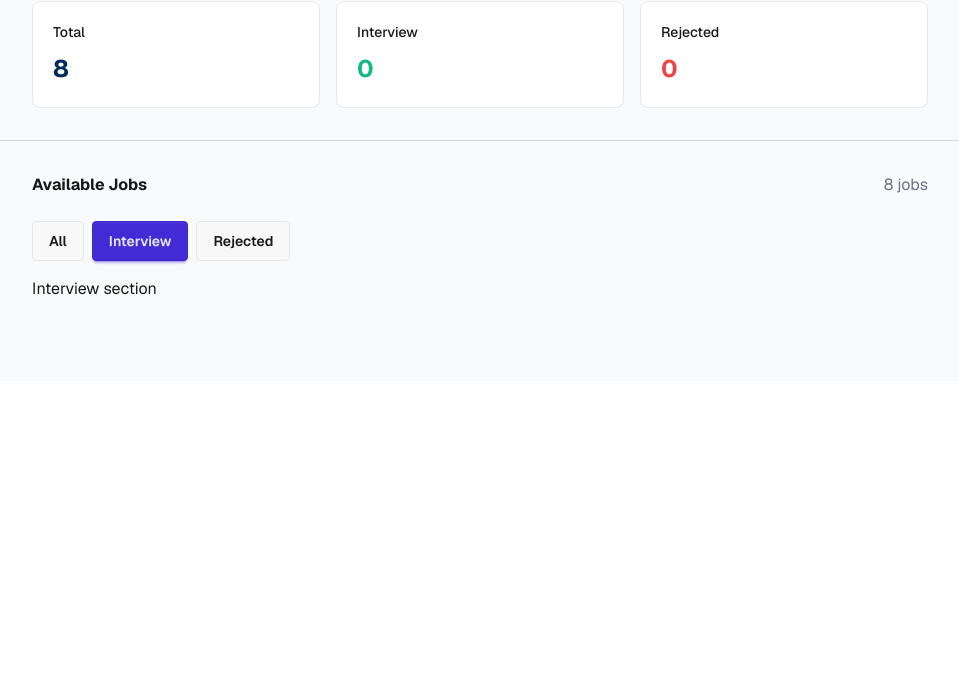
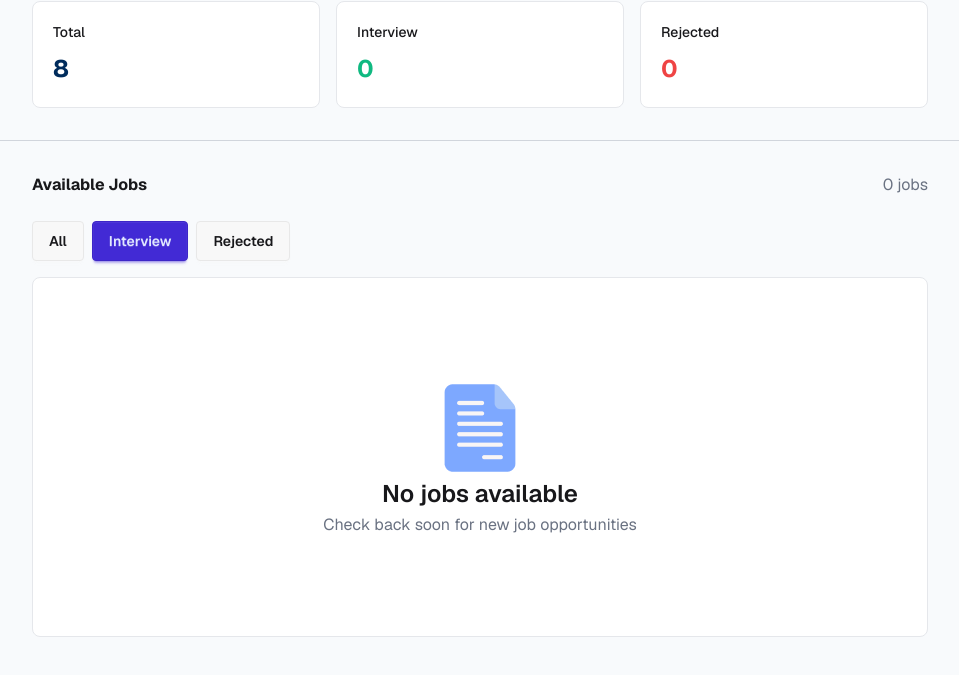
Before and after one commit to Morshedul-developer/B13-A4-PH-Job-Tracker, a plain HTML site: page index.html in a window 1280 px wide. Both pictures are taken after a click on the button "Interview". Shown: the part 83-758 px from the top of the page, without its empty margins (160-1119 px from the left). Drawn offline with nearby package versions, Linux system fonts and the light colour scheme.

Commit message:
added the functionality to the no job section

```diff
--- a/index.html
+++ b/index.html
@@ -71,9 +71,23 @@
 
       <!-- buttons -->
       <div class="flex flex-col sm:flex-row gap-2 mb-4">
-        <button onclick="switchTab('tab-all')" id="tab-all" class="btn">All</button>
-        <button onclick="switchTab('tab-interview')" id="tab-interview" class="btn">Interview</button>
-        <button onclick="switchTab('tab-rejected')" id="tab-rejected" class="btn">Rejected</button>
+        <button onclick="switchTab('tab-all')" id="tab-all" class="btn">
+          All
+        </button>
+        <button
+          onclick="switchTab('tab-interview')"
+          id="tab-interview"
+          class="btn"
+        >
+          Interview
+        </button>
+        <button
+          onclick="switchTab('tab-rejected')"
+          id="tab-rejected"
+          class="btn"
+        >
+          Rejected
+        </button>
       </div>
 
       <!-- job list -->
@@ -485,12 +499,14 @@
             </div>
           </div>
         </section>
-        <section id="interview-container" class="grid gap-2 sm:gap-4 hidden">
-          Interview section
-        </section>
-        <section id="rejected-container" class="grid gap-2 sm:gap-4 hidden">
-          Rejected section
-        </section>
+        <section
+          id="interview-container"
+          class="grid gap-2 sm:gap-4 hidden"
+        ></section>
+        <section
+          id="rejected-container"
+          class="grid gap-2 sm:gap-4 hidden"
+        ></section>
       </div>
 
       <!-- no jobs -->
--- a/script.js
+++ b/script.js
@@ -15,7 +15,6 @@ const available = document.getElementById("available-jobs");
 function switchTab(tab) {
     currentTab = tab;
     const tabs = ["tab-all", "tab-interview", "tab-rejected"];
-
     for(let t of tabs) {
         if(t === tab) {
             document.getElementById(t).classList.add("btn-primary");
@@ -24,7 +23,6 @@ function switchTab(tab) {
             document.getElementById(t).classList.remove("btn-primary");
         }
     }
-
     const containers = [allContainer, interviewContainer, rejectedContainer];
 
     for(const container of containers) {
@@ -37,6 +35,7 @@ function switchTab(tab) {
     }else {
         rejectedContainer.classList.remove("hidden");
     }
+    updateCounts();
 }
 switchTab(currentTab);
 
@@ -45,6 +44,7 @@ document.getElementById("job-list")
     .addEventListener('click', function(e) {
         const clickedElement = e.target;
         const card = clickedElement.closest(".card");
+        const cardParent = card.parentNode;
 
         if (clickedElement.classList.contains("btn-interview")) {
             interviewContainer.appendChild(card);
@@ -53,15 +53,25 @@ document.getElementById("job-list")
             rejectedContainer.appendChild(card);
         }
         else if (clickedElement.classList.contains("btn-delete")) {
-            allContainer.removeChild(card);
+            cardParent.removeChild(card);
         }
         updateCounts();
     });
 
 function updateCounts() {
-    totalCount.innerText = allContainer.children.length;
-    interviewCount.innerText = interviewContainer.children.length;
-    rejectedCount.innerText = rejectedContainer.children.length;
-    available.innerText = allContainer.children.length;
+    const counts = {
+        "tab-all": allContainer.children.length,
+        "tab-interview": interviewContainer.children.length,
+        "tab-rejected": rejectedContainer.children.length
+    };
+    totalCount.innerText = counts["tab-all"];
+    interviewCount.innerText = counts["tab-interview"];
+    rejectedCount.innerText = counts["tab-rejected"];
+    available.innerText = counts[currentTab];
+    if(counts[currentTab] < 1) {
+        noJobs.classList.remove("hidden");
+    } else {
+        noJobs.classList.add("hidden");
+    }
 }
 updateCounts();
```
